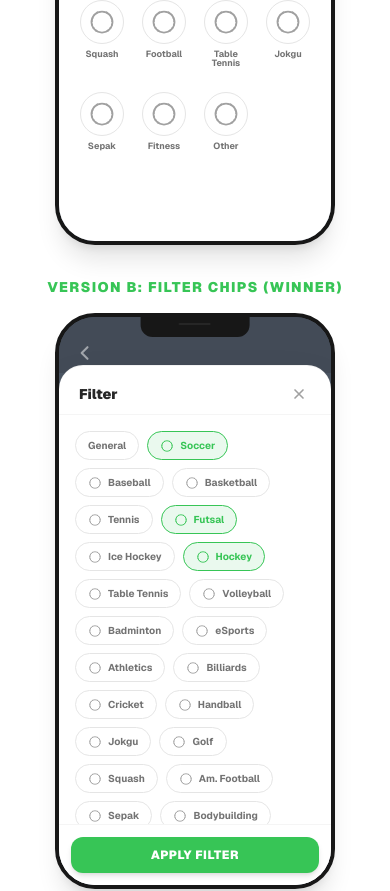
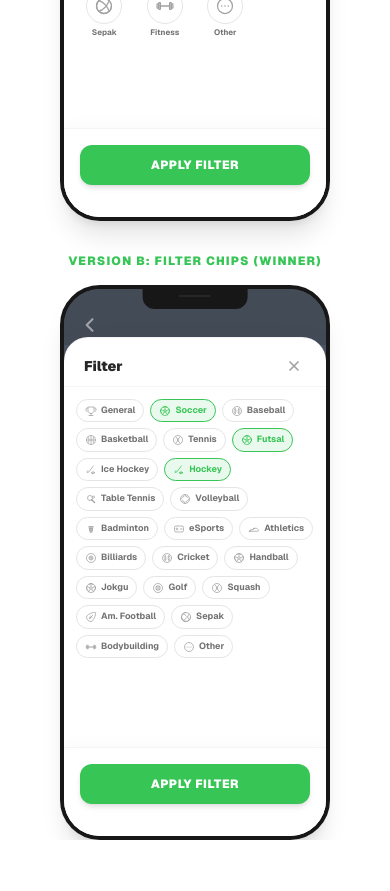
Before and after one commit to Designer-Su/designer-su.github.io, a Next.js app: page /projects/camerafi-studio in a window 390 px wide. Shown: the part 5680-6571 px from the top of the page. Built offline with nearby package versions, Linux system fonts and the light colour scheme.

Commit message:
style(camerafi-abtest): refine mobile responsive sizing and paddings to prevent overflow

```diff
--- a/components/CameraFiABTest.tsx
+++ b/components/CameraFiABTest.tsx
@@ -52,19 +52,178 @@ const sportsB = [
   { id: "other", label: "Other" },
 ];
 
-const BallIcon = ({ active, className = "w-6 h-6" }: { active: boolean; className?: string }) => (
-  <svg
-    className={`${className} transition-colors duration-200 ${active ? "text-[#37C556]" : "text-neutral-400"}`}
-    viewBox="0 0 24 24"
-    fill="none"
-    stroke="currentColor"
-    strokeWidth="1.5"
-  >
-    <circle cx="12" cy="12" r="9" />
-    <path d="M8.5 3.5a9.5 9.5 0 0 0 0 17" strokeDasharray="1.5 1.5" />
-    <path d="M15.5 3.5a9.5 9.5 0 0 1 0 17" strokeDasharray="1.5 1.5" />
-  </svg>
-);
+const SportIcon = ({ id, active, className = "w-6 h-6" }: { id: string; active: boolean; className?: string }) => {
+  const colorClass = active ? "text-[#37C556]" : "text-neutral-400";
+  const strokeColor = "currentColor";
+
+  switch (id) {
+    case "all":
+    case "common":
+      return (
+        <svg viewBox="0 0 24 24" fill="none" stroke={strokeColor} strokeWidth={1.5} className={`${className} ${colorClass} transition-colors duration-200`}>
+          <path d="M6 4h12v7c0 3.3-2.7 6-6 6s-6-2.7-6-6V4z" fill={active ? "currentColor" : "none"} fillOpacity={0.15} />
+          <path d="M6 6H4c-1.1 0-2 .9-2 2v2c0 2 1.5 3 2.5 3.5M18 6h2c1.1 0 2 .9 2 2v2c0 2-1.5 3-2.5 3.5" />
+          <path d="M12 17v4M8 21h8" strokeLinecap="round" />
+        </svg>
+      );
+    case "soccer":
+    case "football":
+    case "futsal":
+    case "jokgu":
+    case "handball":
+      return (
+        <svg viewBox="0 0 24 24" fill="none" stroke={strokeColor} strokeWidth={1.5} className={`${className} ${colorClass} transition-colors duration-200`}>
+          <circle cx="12" cy="12" r="9" />
+          <path d="M12 9.5l2.5 1.8-.9 3h-3.2l-.9-3z" fill={active ? "currentColor" : "none"} fillOpacity={0.2} />
+          <path d="M12 9.5V3M14.5 11.3l6.0-2.0M13.6 14.3l3.7 6.0M10.4 14.3L6.7 20.3M9.5 11.3L3.5 9.3" />
+          <path d="M7.5 5.5l4.5-2.5 4.5 2.5M20.5 9.3l.5 3.7-3.7 3.3M3.5 9.3L3 13l3.7 3.3" />
+        </svg>
+      );
+    case "basketball":
+      return (
+        <svg viewBox="0 0 24 24" fill="none" stroke={strokeColor} strokeWidth={1.5} className={`${className} ${colorClass} transition-colors duration-200`}>
+          <circle cx="12" cy="12" r="9" />
+          <path d="M12 3v18M3 12h18" />
+          <path d="M5.5 5.5c3.5 3.5 3.5 9.5 0 13M18.5 5.5c-3.5 3.5-3.5 9.5 0 13" />
+        </svg>
+      );
+    case "baseball":
+    case "cricket":
+      return (
+        <svg viewBox="0 0 24 24" fill="none" stroke={strokeColor} strokeWidth={1.5} className={`${className} ${colorClass} transition-colors duration-200`}>
+          <circle cx="12" cy="12" r="9" />
+          <path d="M7.5 5.5c3 2 3 11 0 13M16.5 5.5c-3 2-3 11 0 13" />
+          <path d="M6.5 8.5h2M6.2 12h2M6.5 15.5h2M17.5 8.5h-2M17.8 12h-2M17.5 15.5h-2" strokeLinecap="round" />
+        </svg>
+      );
+    case "tennis":
+    case "squash":
+      return (
+        <svg viewBox="0 0 24 24" fill="none" stroke={strokeColor} strokeWidth={1.5} className={`${className} ${colorClass} transition-colors duration-200`}>
+          <circle cx="12" cy="12" r="9" />
+          <path d="M7.5 5.5A7.5 7.5 0 0 1 7.5 18.5" />
+          <path d="M16.5 5.5A7.5 7.5 0 0 0 16.5 18.5" />
+        </svg>
+      );
+    case "golf":
+      return (
+        <svg viewBox="0 0 24 24" fill="none" stroke={strokeColor} strokeWidth={1.5} className={`${className} ${colorClass} transition-colors duration-200`}>
+          <circle cx="12" cy="12" r="9" />
+          <circle cx="9" cy="9" r="0.8" fill="currentColor" />
+          <circle cx="12" cy="8" r="0.8" fill="currentColor" />
+          <circle cx="15" cy="9" r="0.8" fill="currentColor" />
+          <circle cx="8" cy="12" r="0.8" fill="currentColor" />
+          <circle cx="12" cy="12" r="0.8" fill="currentColor" />
+          <circle cx="16" cy="12" r="0.8" fill="currentColor" />
+          <circle cx="9" cy="15" r="0.8" fill="currentColor" />
+          <circle cx="12" cy="16" r="0.8" fill="currentColor" />
+          <circle cx="15" cy="15" r="0.8" fill="currentColor" />
+        </svg>
+      );
+    case "esports":
+      return (
+        <svg viewBox="0 0 24 24" fill="none" stroke={strokeColor} strokeWidth={1.5} className={`${className} ${colorClass} transition-colors duration-200`}>
+          <rect x="3" y="6" width="18" height="12" rx="3" />
+          <path d="M6 12h4M8 10v4M15 12h1M17 12h1" strokeLinecap="round" />
+        </svg>
+      );
+    case "billiards":
+      return (
+        <svg viewBox="0 0 24 24" fill="none" stroke={strokeColor} strokeWidth={1.5} className={`${className} ${colorClass} transition-colors duration-200`}>
+          <circle cx="12" cy="12" r="9" />
+          <circle cx="12" cy="12" r="4" fill={active ? "currentColor" : "none"} fillOpacity={0.2} />
+          <circle cx="12" cy="12" r="2.5" fill="white" />
+          <path d="M12 11.2c.3 0 .5.2.5.5s-.2.5-.5.5-.5-.2-.5-.5.2-.5.5-.5zm0 1.2c.4 0 .6.3.6.6s-.2.6-.6.6-.6-.3-.6-.6.2-.6.6-.6z" fill="currentColor" stroke="none" />
+        </svg>
+      );
+    case "badminton":
+      return (
+        <svg viewBox="0 0 24 24" fill="none" stroke={strokeColor} strokeWidth={1.5} className={`${className} ${colorClass} transition-colors duration-200`}>
+          <path d="M10 17.5a2 2 0 0 0 4 0v-1h-4v1z" fill={active ? "currentColor" : "none"} fillOpacity={0.2} />
+          <path d="M10 16.5L7.5 7h9l-2.5 9.5" />
+          <path d="M12 16.5V7M9.5 16.5L10.5 7M14.5 16.5L13.5 7" />
+          <path d="M8.5 11h7M9 14h6" />
+        </svg>
+      );
+    case "americanfootball":
+      return (
+        <svg viewBox="0 0 24 24" fill="none" stroke={strokeColor} strokeWidth={1.5} className={`${className} ${colorClass} transition-colors duration-200`}>
+          <path d="M3 12c0-5 13-10 18-9 1 5-4 18-9 18-5 0-9-4-9-9z" />
+          <path d="M8.5 15.5l7-7M10.5 11.5l2 2M12 10l2 2M9 13l2 2" strokeLinecap="round" />
+        </svg>
+      );
+    case "tabletennis":
+      return (
+        <svg viewBox="0 0 24 24" fill="none" stroke={strokeColor} strokeWidth={1.5} className={`${className} ${colorClass} transition-colors duration-200`}>
+          <circle cx="10" cy="10" r="5" />
+          <path d="M13.5 13.5l5.5 5.5" strokeWidth={2.5} strokeLinecap="round" />
+          <path d="M12 12l2.5 2.5" strokeWidth={2} />
+          <circle cx="17" cy="8" r="2" fill={active ? "currentColor" : "none"} fillOpacity={0.3} />
+        </svg>
+      );
+    case "volleyball":
+      return (
+        <svg viewBox="0 0 24 24" fill="none" stroke={strokeColor} strokeWidth={1.5} className={`${className} ${colorClass} transition-colors duration-200`}>
+          <circle cx="12" cy="12" r="9" />
+          <path d="M12 3c1.5 3 3.5 5.5 6.5 6.5M12 21c-1.5-3-3.5-5.5-6.5-6.5M3 12c3-1.5 5.5-3.5 6.5-6.5M21 12c-3 1.5-5.5 3.5-6.5 6.5" />
+          <path d="M7 7.5a8.5 8.5 0 0 1 10 0M7 16.5a8.5 8.5 0 0 0 10 0" strokeDasharray="1 1" />
+        </svg>
+      );
+    case "icehockey":
+    case "hockey":
+      return (
+        <svg viewBox="0 0 24 24" fill="none" stroke={strokeColor} strokeWidth={1.5} className={`${className} ${colorClass} transition-colors duration-200`}>
+          <path d="M16.5 4L8 15.5l-3 1.5c-1 .5-1.5-.5-1-1.2l1.5-2.3" strokeLinecap="round" strokeLinejoin="round" />
+          <ellipse cx="16" cy="17" rx="3" ry="1.2" fill={active ? "currentColor" : "none"} fillOpacity={0.3} />
+          <path d="M13 17v1c0 .7 1.3 1.2 3 1.2s3-.5 3-1.2v-1" />
+        </svg>
+      );
+    case "sepaktakraw":
+      return (
+        <svg viewBox="0 0 24 24" fill="none" stroke={strokeColor} strokeWidth={1.5} className={`${className} ${colorClass} transition-colors duration-200`}>
+          <circle cx="12" cy="12" r="9" />
+          <path d="M12 3a9 9 0 0 0 0 18M3 12a9 9 0 0 0 18 0" />
+          <path d="M5.5 5.5c4 1 9 4 13 13M5.5 18.5c4-1 9-4 13-13" />
+        </svg>
+      );
+    case "fitness":
+    case "bodybuilding":
+      return (
+        <svg viewBox="0 0 24 24" fill="none" stroke={strokeColor} strokeWidth={1.5} className={`${className} ${colorClass} transition-colors duration-200`}>
+          <path d="M6.5 12h11" strokeWidth={2} strokeLinecap="round" />
+          <rect x="4.5" y="8" width="2" height="8" rx="0.5" fill={active ? "currentColor" : "none"} fillOpacity={0.2} />
+          <rect x="2.5" y="9.5" width="2" height="5" rx="0.5" />
+          <rect x="17.5" y="8" width="2" height="8" rx="0.5" fill={active ? "currentColor" : "none"} fillOpacity={0.2} />
+          <rect x="19.5" y="9.5" width="2" height="5" rx="0.5" />
+        </svg>
+      );
+    case "athletics":
+      return (
+        <svg viewBox="0 0 24 24" fill="none" stroke={strokeColor} strokeWidth={1.5} className={`${className} ${colorClass} transition-colors duration-200`}>
+          <path d="M3 16.5h16.5c.8 0 1.5-.7 1.5-1.5v-1l-3.5-3.5h-5.5l-2.5 3H5l-2 3z" strokeLinecap="round" strokeLinejoin="round" />
+          <path d="M11.5 10.5l-1.5 2M13 10.5l-1.5 2" strokeLinecap="round" />
+          <path d="M3 16.5c.5-1.5 2-1.5 3.5 0" />
+        </svg>
+      );
+    case "other":
+      return (
+        <svg viewBox="0 0 24 24" fill="none" stroke={strokeColor} strokeWidth={1.5} className={`${className} ${colorClass} transition-colors duration-200`}>
+          <circle cx="12" cy="12" r="9" />
+          <circle cx="8" cy="12" r="1" fill="currentColor" stroke="none" />
+          <circle cx="12" cy="12" r="1" fill="currentColor" stroke="none" />
+          <circle cx="16" cy="12" r="1" fill="currentColor" stroke="none" />
+        </svg>
+      );
+    default:
+      return (
+        <svg viewBox="0 0 24 24" fill="none" stroke={strokeColor} strokeWidth={1.5} className={`${className} ${colorClass} transition-colors duration-200`}>
+          <circle cx="12" cy="12" r="9" />
+          <path d="M7.5 5.5A7.5 7.5 0 0 1 7.5 18.5" />
+          <path d="M16.5 5.5A7.5 7.5 0 0 0 16.5 18.5" />
+        </svg>
+      );
+  }
+};
 
 export default function CameraFiABTest() {
   const [selectedA, setSelectedA] = useState("all");
@@ -83,6 +242,12 @@ export default function CameraFiABTest() {
     }));
   };
 
+  const handleApplyA = () => {
+    const selectedLabel = sportsA.find((s) => s.id === selectedA)?.label || "All";
+    setToastMessage(`Filter Applied: ${selectedLabel}`);
+    setTimeout(() => setToastMessage(""), 2500);
+  };
+
   const handleApplyB = () => {
     const selectedLabels = sportsB
       .filter((s) => selectedB[s.id])
@@ -93,15 +258,15 @@ export default function CameraFiABTest() {
   };
 
   return (
-    <div className="w-full mt-10">
+    <div className="w-full mt-10 overflow-hidden">
       {/* Visual A/B Simulator Shell */}
-      <div className="grid grid-cols-1 md:grid-cols-2 gap-8 md:gap-12 justify-items-center max-w-4xl mx-auto">
+      <div className="grid grid-cols-1 md:grid-cols-2 gap-8 md:gap-12 justify-items-center max-w-4xl mx-auto px-2">
 
         {/* Phone A: Traditional Grid Layout */}
-        <div className="flex flex-col items-center gap-4">
-          <span className="text-sm font-black text-neutral-500 uppercase tracking-widest">Version A: Traditional Grid</span>
+        <div className="w-full flex flex-col items-center gap-4">
+          <span className="text-xs sm:text-sm font-black text-neutral-500 uppercase tracking-widest text-center px-2">Version A: Traditional Grid</span>
 
-          <div className="w-[280px] sm:w-[300px] aspect-[9/18.5] border-[4px] border-neutral-900 rounded-[2.5rem] bg-[#9CA3AF] shadow-xl overflow-hidden relative flex flex-col">
+          <div className="w-full max-w-[270px] sm:max-w-[300px] aspect-[9/18.5] border-[4px] border-neutral-900 rounded-[2.5rem] bg-[#9CA3AF] shadow-xl overflow-hidden relative flex flex-col">
             {/* Notch */}
             <div className="absolute top-0 w-full h-5 bg-neutral-900 flex justify-center items-start pt-1.5 z-20 rounded-b-xl max-w-[40%] left-1/2 -translate-x-1/2 pointer-events-none">
               <div className="w-8 h-[2px] bg-neutral-800 rounded-full"></div>
@@ -117,26 +282,26 @@ export default function CameraFiABTest() {
             </div>
 
             {/* A Screen Content */}
-            <div className="flex-grow bg-white overflow-y-auto hide-scrollbar p-4 rounded-t-3xl mt-[-8px] z-10">
-              <div className="grid grid-cols-4 gap-y-4 gap-x-2 justify-items-center">
+            <div className="flex-grow bg-white overflow-y-auto hide-scrollbar p-3 sm:p-4 pb-32 rounded-t-3xl mt-[-8px] z-10">
+              <div className="grid grid-cols-4 gap-y-3 gap-x-1 justify-items-center">
                 {sportsA.map((sport) => {
                   const isSelected = selectedA === sport.id;
                   return (
                     <button
                       key={sport.id}
                       onClick={() => setSelectedA(sport.id)}
-                      className="flex flex-col items-center gap-1.5 p-1 transition-transform active:scale-95"
+                      className="flex flex-col items-center gap-1 p-0.5 sm:p-1 transition-transform active:scale-95 max-w-full"
                     >
                       <div
-                        className={`w-11 h-11 rounded-full border flex items-center justify-center transition-all duration-200 ${
+                        className={`w-9 h-9 sm:w-11 sm:h-11 rounded-full border flex items-center justify-center transition-all duration-200 ${
                           isSelected
                             ? "border-[#37C556] bg-[#37C556]/5"
                             : "border-neutral-200 bg-white"
                         }`}
                       >
-                        <BallIcon active={isSelected} className="w-7 h-7" />
+                        <SportIcon id={sport.id} active={isSelected} className="w-5 h-5 sm:w-6 sm:h-6" />
                       </div>
-                      <span className={`text-[9px] font-bold text-center leading-none transition-colors duration-200 ${
+                      <span className={`text-[8px] sm:text-[9px] font-bold text-center leading-none transition-colors duration-200 break-words max-w-full ${
                         isSelected ? "text-[#37C556]" : "text-neutral-500"
                       }`}>
                         {sport.label}
@@ -146,27 +311,37 @@ export default function CameraFiABTest() {
                 })}
               </div>
             </div>
+
+            {/* Sticky Apply Button for A */}
+            <div className="absolute bottom-0 left-0 w-full px-4 pt-4 pb-8 sm:px-6 sm:pt-5 sm:pb-10 bg-white border-t border-neutral-100 z-20 shrink-0 shadow-[0_-5px_15px_rgba(0,0,0,0.02)]">
+              <button
+                onClick={handleApplyA}
+                className="w-full bg-[#37C556] hover:bg-[#2fa849] active:scale-[0.98] text-white text-xs font-black py-3 sm:py-4 rounded-xl shadow-md transition-all uppercase tracking-wider text-center"
+              >
+                Apply Filter
+              </button>
+            </div>
           </div>
         </div>
 
         {/* Phone B: Interactive Chips & Bottom Sheet */}
-        <div className="flex flex-col items-center gap-4">
-          <span className="text-sm font-black text-[#37C556] uppercase tracking-widest">Version B: Filter Chips (Winner)</span>
+        <div className="w-full flex flex-col items-center gap-4">
+          <span className="text-xs sm:text-sm font-black text-[#37C556] uppercase tracking-widest text-center px-2">Version B: Filter Chips (Winner)</span>
 
-          <div className="w-[280px] sm:w-[300px] aspect-[9/18.5] border-[4px] border-neutral-900 rounded-[2.5rem] bg-[#4B5563] shadow-xl overflow-hidden relative flex flex-col">
+          <div className="w-full max-w-[270px] sm:max-w-[300px] aspect-[9/18.5] border-[4px] border-neutral-900 rounded-[2.5rem] bg-[#4B5563] shadow-xl overflow-hidden relative flex flex-col">
             {/* Notch */}
             <div className="absolute top-0 w-full h-5 bg-neutral-900 flex justify-center items-start pt-1.5 z-20 rounded-b-xl max-w-[40%] left-1/2 -translate-x-1/2 pointer-events-none">
               <div className="w-8 h-[2px] bg-neutral-800 rounded-full"></div>
             </div>
 
-            {/* B Screen Header (Dark background representing collapsed screen) */}
+            {/* B Screen Header */}
             <div className="h-14 pt-4 px-4 flex items-center bg-[#434b57] text-white shrink-0">
               <svg className="w-5 h-5 opacity-50" fill="none" viewBox="0 0 24 24" stroke="currentColor" strokeWidth={2.5}>
                 <path strokeLinecap="round" strokeLinejoin="round" d="M15 19l-7-7 7-7" />
               </svg>
             </div>
 
-            {/* B Screen Content - Bottom Sheet overlay style */}
+            {/* B Screen Content */}
             <div className="flex-grow bg-white overflow-hidden rounded-t-3xl mt-[-8px] z-10 flex flex-col shadow-2xl border-t border-neutral-200/50">
               {/* Bottom Sheet Header */}
               <div className="flex items-center justify-between px-5 pt-4 pb-2 border-b border-neutral-100 shrink-0">
@@ -182,35 +357,32 @@ export default function CameraFiABTest() {
               </div>
 
               {/* Bottom Sheet Chips Container */}
-              <div className="flex-grow overflow-y-auto p-4 flex flex-wrap gap-2 content-start pb-20 no-scrollbar">
+              <div className="flex-grow overflow-y-auto p-3 sm:p-4 flex flex-wrap gap-1.5 sm:gap-2 content-start pb-32 no-scrollbar">
                 {sportsB.map((sport) => {
                   const isSelected = !!selectedB[sport.id];
-                  const hasIcon = sport.id !== "common" && sport.id !== "other";
 
                   return (
                     <button
                       key={sport.id}
                       onClick={() => toggleB(sport.id)}
-                      className={`inline-flex items-center gap-1.5 px-3 py-1.5 rounded-full border text-[10px] font-bold transition-all duration-150 active:scale-95 ${
+                      className={`inline-flex items-center gap-1 px-2 py-1 sm:gap-1.5 sm:px-3 sm:py-1.5 rounded-full border text-[9px] sm:text-[10px] font-bold transition-all duration-150 active:scale-95 ${
                         isSelected
                           ? "border-[#37C556] bg-[#37C556]/10 text-[#37C556]"
                           : "border-neutral-200 bg-white text-neutral-500 hover:border-neutral-300"
                       }`}
                     >
-                      {hasIcon && (
-                        <BallIcon active={isSelected} className="w-3.5 h-3.5" />
-                      )}
+                      <SportIcon id={sport.id} active={isSelected} className="w-3 h-3 sm:w-3.5 sm:h-3.5" />
                       <span>{sport.label}</span>
                     </button>
                   );
                 })}
               </div>
 
-              {/* Bottom Sheet Apply Button (Sticky at bottom) */}
-              <div className="absolute bottom-0 left-0 w-full p-3 bg-white border-t border-neutral-100 z-20 shrink-0">
+              {/* Sticky Apply Button for B */}
+              <div className="absolute bottom-0 left-0 w-full px-4 pt-4 pb-8 sm:px-6 sm:pt-5 sm:pb-10 bg-white border-t border-neutral-100 z-20 shrink-0 shadow-[0_-5px_15px_rgba(0,0,0,0.02)]">
                 <button
                   onClick={handleApplyB}
-                  className="w-full bg-[#37C556] hover:bg-[#2fa849] active:scale-[0.98] text-white text-xs font-black py-2.5 rounded-xl shadow-md transition-all uppercase tracking-wider text-center"
+                  className="w-full bg-[#37C556] hover:bg-[#2fa849] active:scale-[0.98] text-white text-xs font-black py-3 sm:py-4 rounded-xl shadow-md transition-all uppercase tracking-wider text-center"
                 >
                   Apply Filter
                 </button>
```
